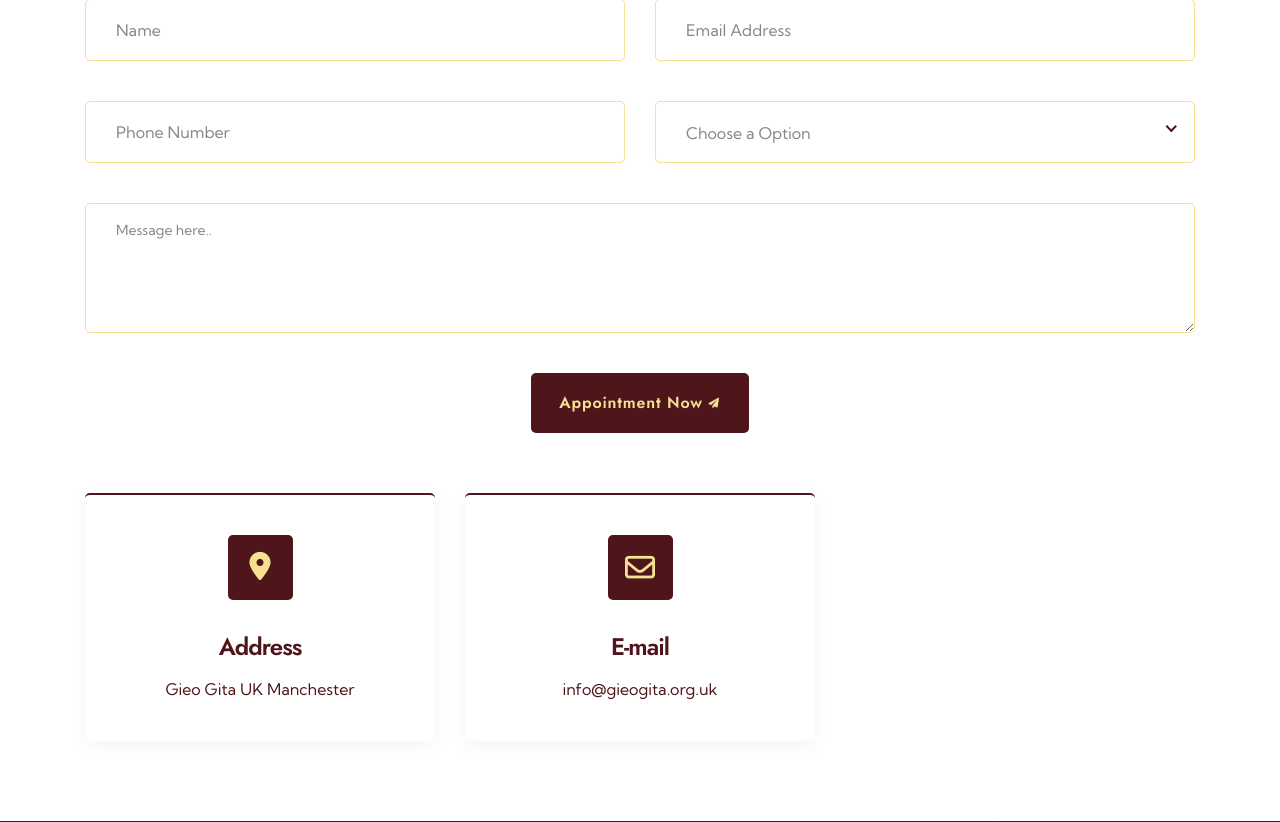
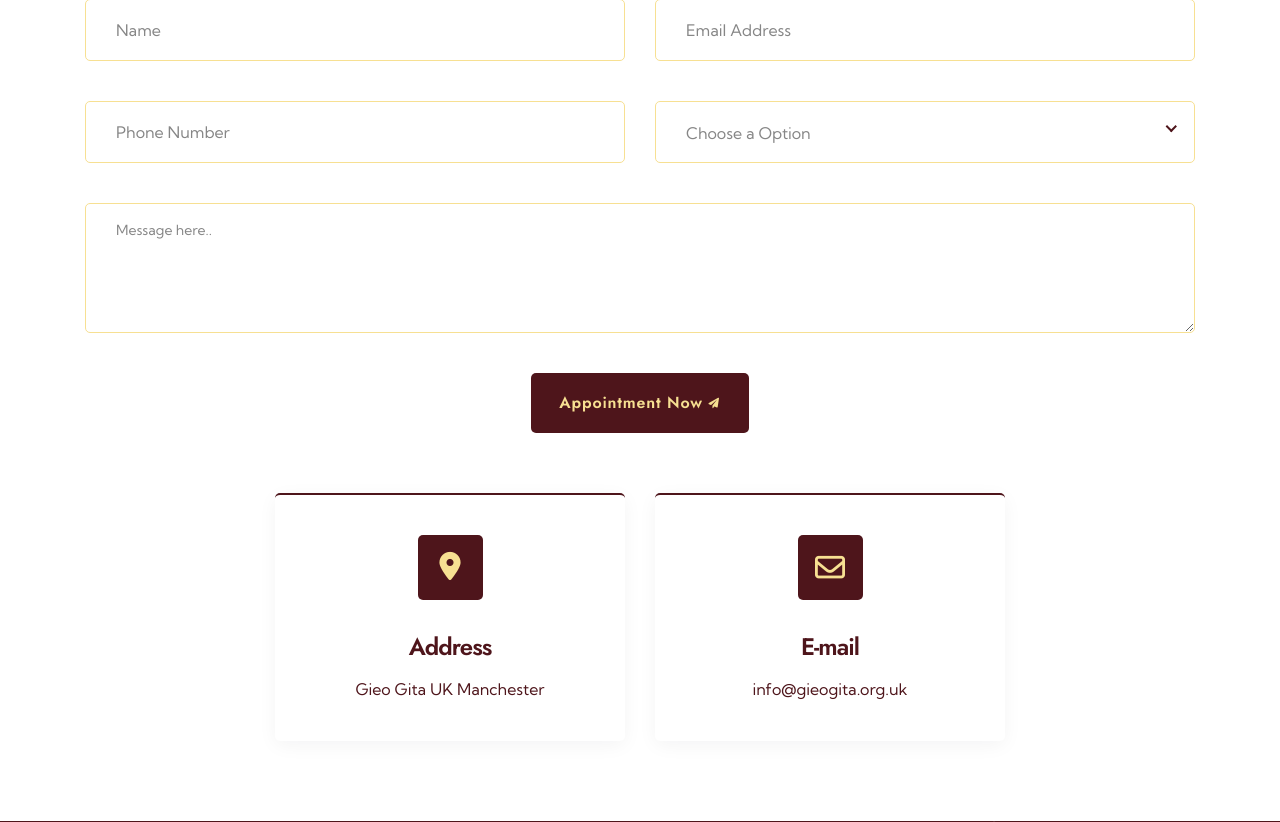
Before and after one commit to Pankajvijaybhatnagar/gieouk, a PHP site: page /contact-us in a window 1280 px wide. Shown: the part 867-1689 px from the top of the page. Run offline with PHP 8.4, Linux system fonts and the light colour scheme; some web fonts are replaced.

Commit message:
update contact

```diff
--- a/contact-us.php
+++ b/contact-us.php
@@ -69,7 +69,7 @@ require_once('parts/page-title.php');
         <!--Contact Three End-->
         <section class="contact-three">
             <div class="container">
-                <div class="row">
+                <div class="row d-flex justify-content-center">
                     <!--Contact Three Single Start-->
                     <!-- <div class="col-xl-4 col-lg-2">
                         <div class="contact-three__single">
```
